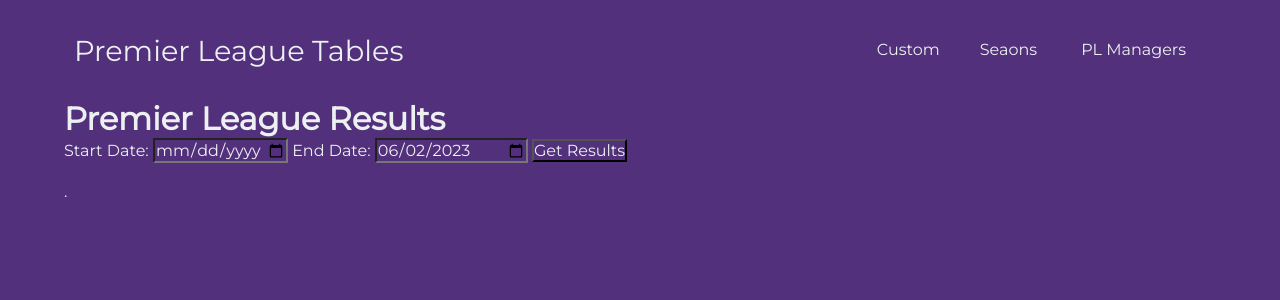
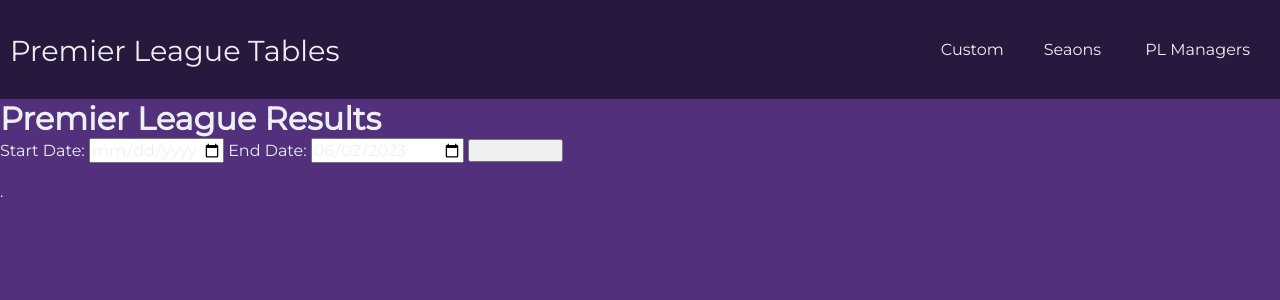
Before and after one commit to andreasmalta1/pl-tables-website, a Flask app: page / in a window 1280 px wide. Shown: the top 300 px of the page. Run offline with Flask 3, Linux system fonts and the light colour scheme.

Commit message:
Darkened navbar

```diff
--- a/main_app/static/css/style.css
+++ b/main_app/static/css/style.css
@@ -2,6 +2,9 @@
   box-sizing: border-box;
   margin: 0;
   padding: 0;
+}
+
+body{
   background: #52307C;
 }
 
@@ -13,24 +16,19 @@
   text-decoration: none;
 }
 
-body{
-  margin-right: 5vw;
-  margin-left: 5vw;
-}
-
 .navbar-container{
   display: flex;
   justify-content: flex-end;
   align-items: center;
   padding: 30px 10px;
+  background: #29183E;
+
 }
-
 .navbar-title{
   margin-right: auto;
 }
 
 .navbar-title a{
-  margin-right: auto;
   font-size: 1.8rem;
 }
 
--- a/main_app/templates/base.html
+++ b/main_app/templates/base.html
@@ -10,7 +10,7 @@
 <body>
     <navbar class="navbar-container">
         <h1 class="navbar-title">
-            <a href="#">Premier League Tables</a>
+            <a href="{{ url_for('index') }}">Premier League Tables</a>
         </h1>
         <ul class="navbar-list">
             <li class="navbar-item">
```
